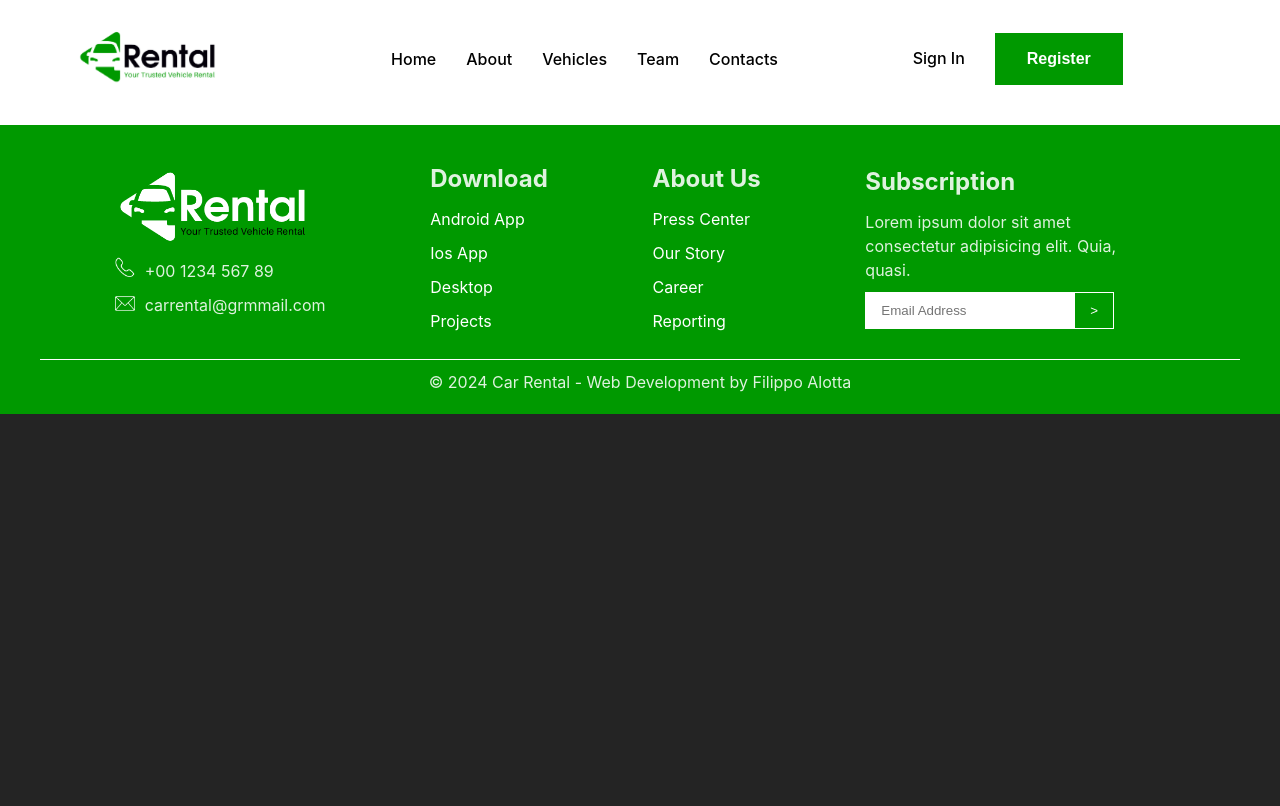
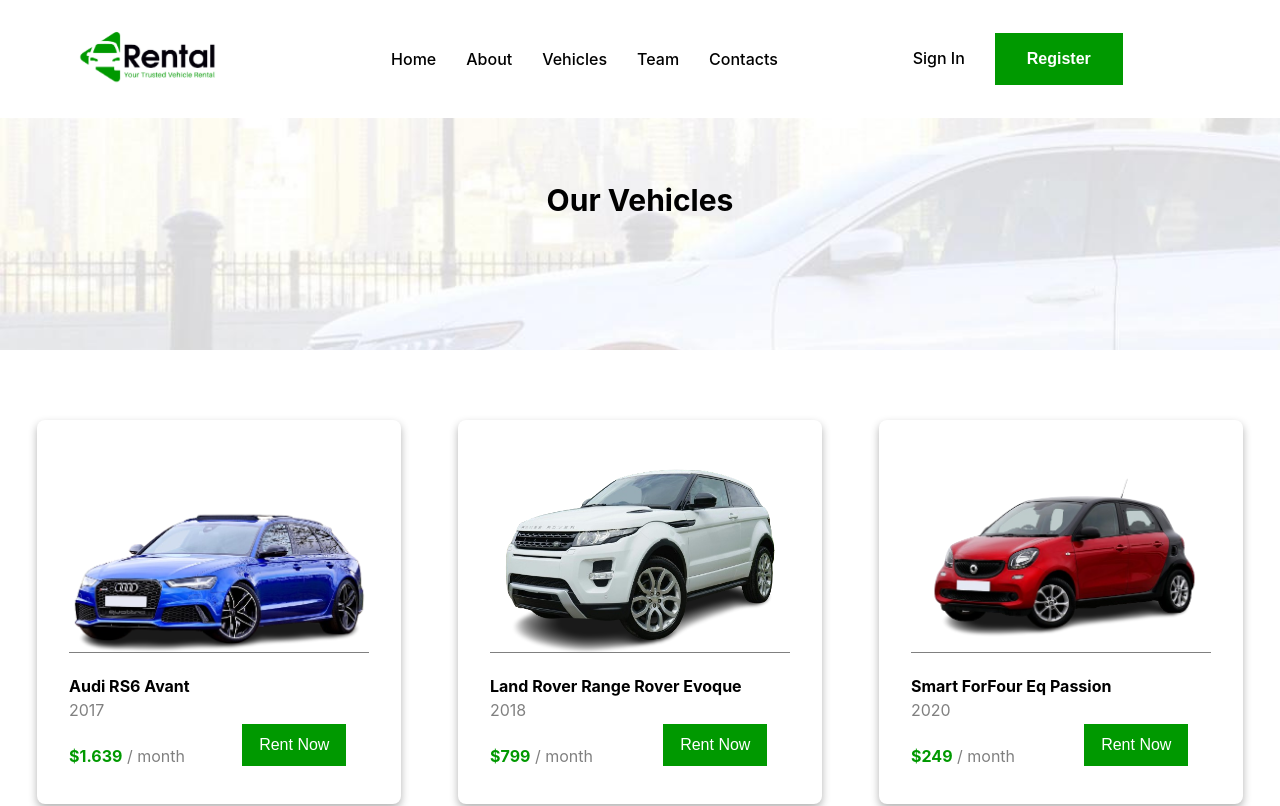
Before and after one commit to Filippoalotta/Car-rental, a React (Vite) app: page /vehicles in a window 1280 px wide. Shown: the top 806 px of the page. Built offline with nearby package versions, Linux system fonts and the light colour scheme.

Commit message:
aggiunta pagina vehicles e piccole modifiche

```diff
--- a/src/assets/components/Card.jsx
+++ b/src/assets/components/Card.jsx
@@ -1,6 +1,14 @@
 import '../scss/Card.scss'
+import { Link } from 'react-router-dom';
 
 function Card({id, brand, model, year, installments, image}){
+
+    const scrollToTop = ()=>{
+        window.scrollTo({
+            top: 0
+        })
+    }
+
     return(
         <>
             <div className="card" key={id}>
@@ -9,7 +17,9 @@
                 <span className='small-text'>{year}</span>
                 <div className='card-content'>
                     <h4>${installments}<span className='small-text'> / month</span></h4>
-                    <a href="#home"><button className='card-button'>Rent Now</button></a>
+                    <button className='card-button' onClick={scrollToTop}>
+                        <Link to={'/'}>Rent Now</Link>
+                    </button>
                 </div>
             </div>
         </>
--- a/src/assets/pages/AboutPage.jsx
+++ b/src/assets/pages/AboutPage.jsx
@@ -12,7 +12,7 @@
             <Header></Header>
             <div className='about-page'>
                 <div className="page-bg">
-                    <h2>Our Team</h2>
+                    <h2>About Us</h2>
                 </div>
                 <div className="our-story">
                     <img src={OurStory} alt="Why choose us image" />
--- a/src/assets/pages/ContactsPage.jsx
+++ b/src/assets/pages/ContactsPage.jsx
@@ -7,9 +7,11 @@
     return(
         <>
             <Header></Header>
-            <div className='contacts-page'>
-                <h1>Contacts Page</h1>
-            </div>
+            <section className="contacts-page">
+                <div className="page-bg">
+                    <h2>Contacts</h2>
+                </div>
+            </section>
             <Footer></Footer>
         </>
     )
--- a/src/assets/pages/VehiclesPage.jsx
+++ b/src/assets/pages/VehiclesPage.jsx
@@ -1,15 +1,49 @@
 import '../scss/VehiclesPage.scss'
+import { useState, useEffect } from 'react';
 import Header from '../components/Header';
+import Card from '../components/Card';
+import EasyFastServices from '../components/EasyFastServices';
 import Footer from '../components/Footer';
 
 function VehiclesPage(){
 
+    const [data, setData] = useState(null)
+
+    useEffect(()=> {
+        fetch('/cars.json')
+        .then((response)=> response.json())
+        .then(data => {
+            setData(data);
+            console.log(data);
+        })
+    }, [])
+
     return(
         <>
             <Header></Header>
-            <div className='vehicles-page'>
-                <h1>Vehicles Page</h1>
-            </div>
+            <section className="vehicles-page">
+                <div className="page-bg">
+                    <h2>Our Vehicles</h2>
+                </div>
+                <div className='vehicles-container'>
+                {data ? (
+                        data.cars.map(car => (
+                            <Card
+                                key={car.id}
+                                id={car.id}
+                                brand={car.brand}
+                                model={car.model}
+                                year={car.year}
+                                installments={car.installments}
+                                image={car.image}
+                            />
+                        ))
+                    ) : (
+                        <p>The cars are loading...</p>
+                    )}
+                </div>
+            </section>
+            <EasyFastServices></EasyFastServices>
             <Footer></Footer>
         </>
     )
--- a/src/assets/scss/AboutPage.scss
+++ b/src/assets/scss/AboutPage.scss
@@ -6,6 +6,7 @@
         background-image: url('../images/bg-pages.jpg');
         background-position: center;
         background-size: cover;
+        margin-top: 50px;
         height: 300px;
         color: #000;
         display: flex;
--- a/src/assets/scss/Card.scss
+++ b/src/assets/scss/Card.scss
@@ -47,6 +47,9 @@
                 background-color: #008600;
                 transition: all ease-in-out 0.3s;
             }
+            a{
+                color: #fff;
+            }
         }
     }
 }
--- a/src/assets/scss/ContactsPage.scss
+++ b/src/assets/scss/ContactsPage.scss
@@ -0,0 +1,16 @@
+.contacts-page{
+    .page-bg{
+        background-image: url('../images/bg-pages.jpg');
+        background-position: center;
+        background-size: cover;
+        margin-top: 50px;
+        height: 300px;
+        color: #000;
+        display: flex;
+        justify-content: center;
+        align-items: center;
+        h2{
+            font-size: 30px;
+        }
+    }
+}
--- a/src/assets/scss/Footer.scss
+++ b/src/assets/scss/Footer.scss
@@ -14,6 +14,7 @@
             margin-bottom: 20px;
             img{
                 width: 200px;
+                cursor: pointer;
             }
             .contact-content{
                 font-weight: 400;
--- a/src/assets/scss/TeamPage.scss
+++ b/src/assets/scss/TeamPage.scss
@@ -6,6 +6,7 @@
         background-image: url('../images/bg-pages.jpg');
         background-position: center;
         background-size: cover;
+        margin-top: 50px;
         height: 300px;
         color: #000;
         display: flex;
--- a/src/assets/scss/VehiclesPage.scss
+++ b/src/assets/scss/VehiclesPage.scss
@@ -0,0 +1,23 @@
+.vehicles-page{
+    .page-bg{
+        background-image: url('../images/bg-pages.jpg');
+        background-position: center;
+        background-size: cover;
+        margin-top: 50px;
+        height: 300px;
+        color: #000;
+        display: flex;
+        justify-content: center;
+        align-items: center;
+        h2{
+            font-size: 30px;
+        }
+    }
+    .vehicles-container{
+        display: flex;
+        flex-wrap: wrap;
+        justify-content: space-evenly;
+        align-items: center;
+        margin-top: 50px;
+    }
+}
```
